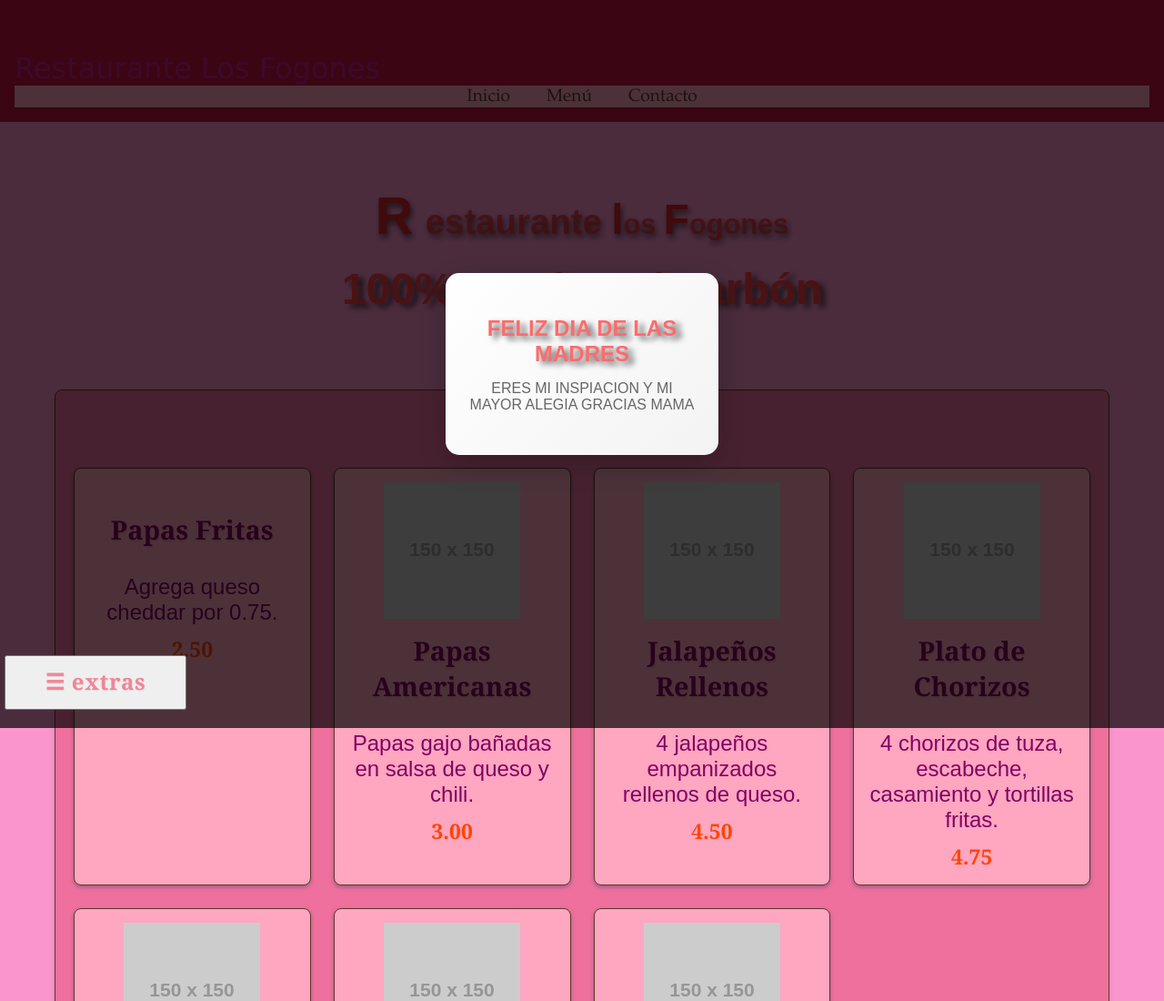
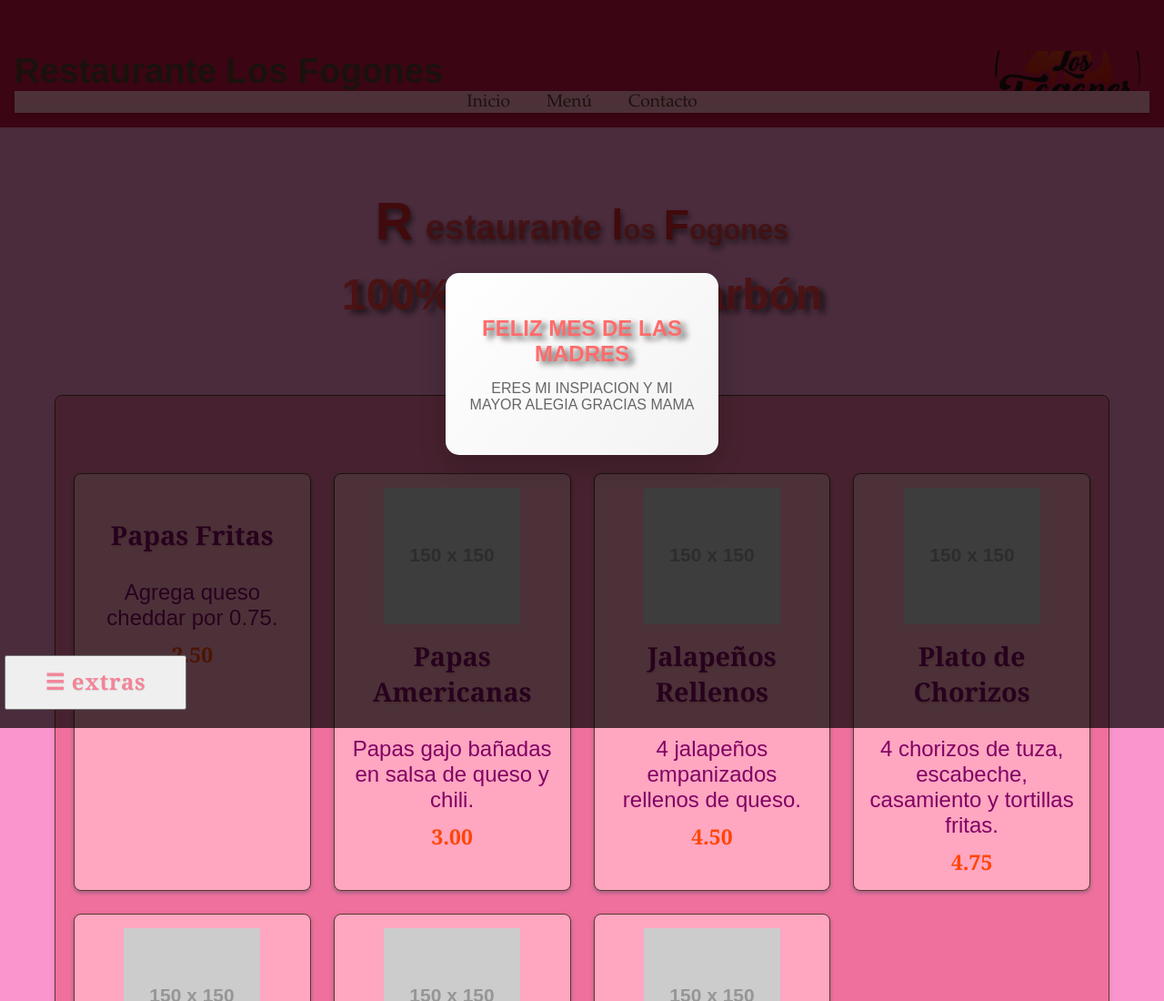
Before and after one commit to sergi381/los_fogones.github.io, a plain HTML site: page index.html in a window 1280 px wide. Shown: the top 1100 px of the page at 91% size. Drawn offline with Linux system fonts and the light colour scheme; placeholder pictures from the web are drawn by us.

```diff
--- a/index.html
+++ b/index.html
@@ -12,8 +12,8 @@
   <header>
     <div class="contenedor">
     </div>
-    <div class="TITULO-PRINCIPAL-p">
-      <span class="TITULO-PRINCIPAL-p">Restaurante Los Fogones</span>
+    <div class="TITULO-PRINCIPAL">
+      <h1>Restaurante Los Fogones</h1>
     </div>
     <nav class="navegacion">
       <ul>
@@ -674,7 +674,7 @@
           <div class="card">
               <div class="card-front">✉</div>
               <div class="card-back">
-                  <h2>FELIZ DIA DE LAS MADRES</h2>
+                  <h2>FELIZ MES DE LAS MADRES</h2>
                   <p>ERES MI INSPIACION Y MI MAYOR ALEGIA GRACIAS MAMA</p>
               </div>
           </div>
```
